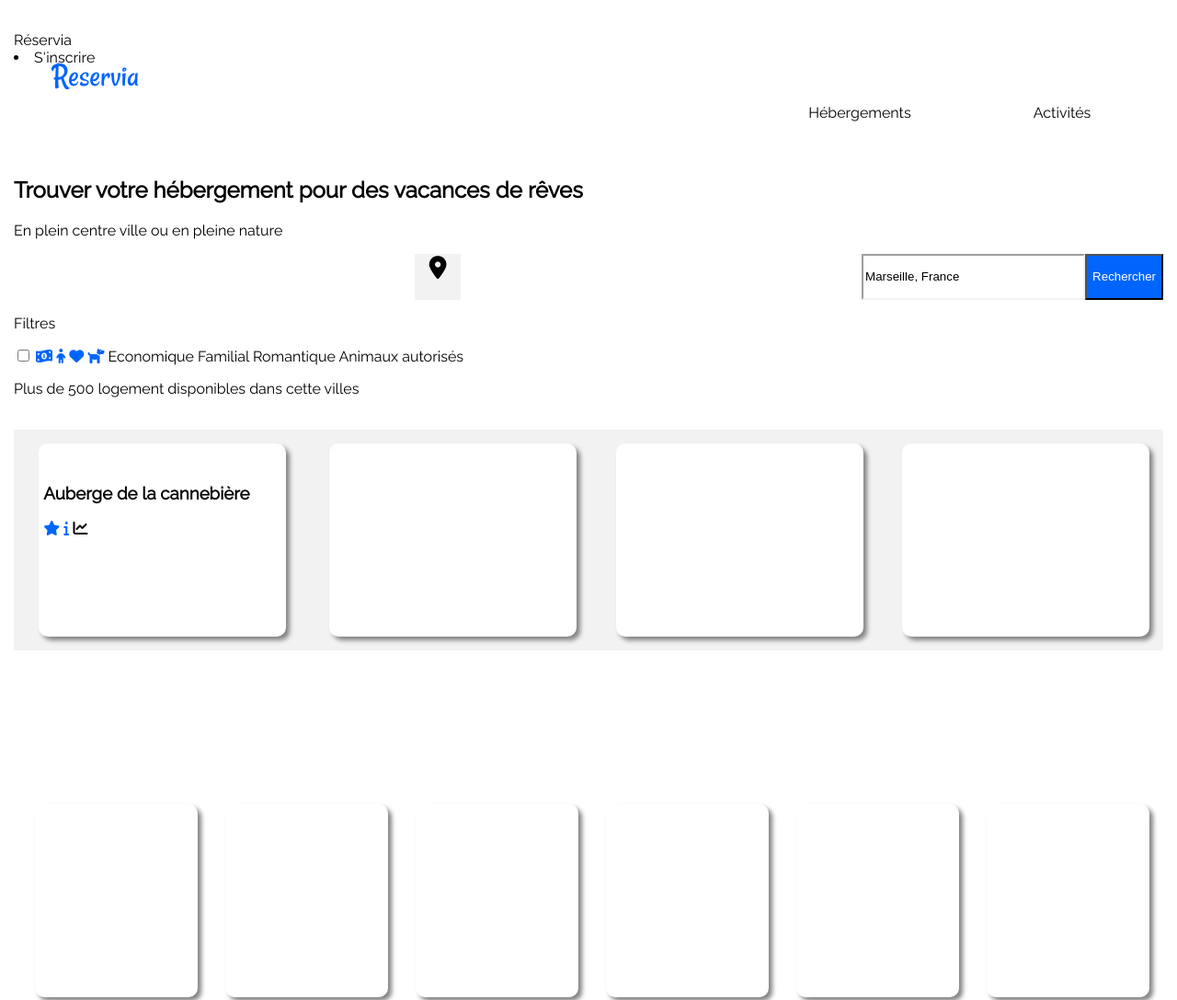
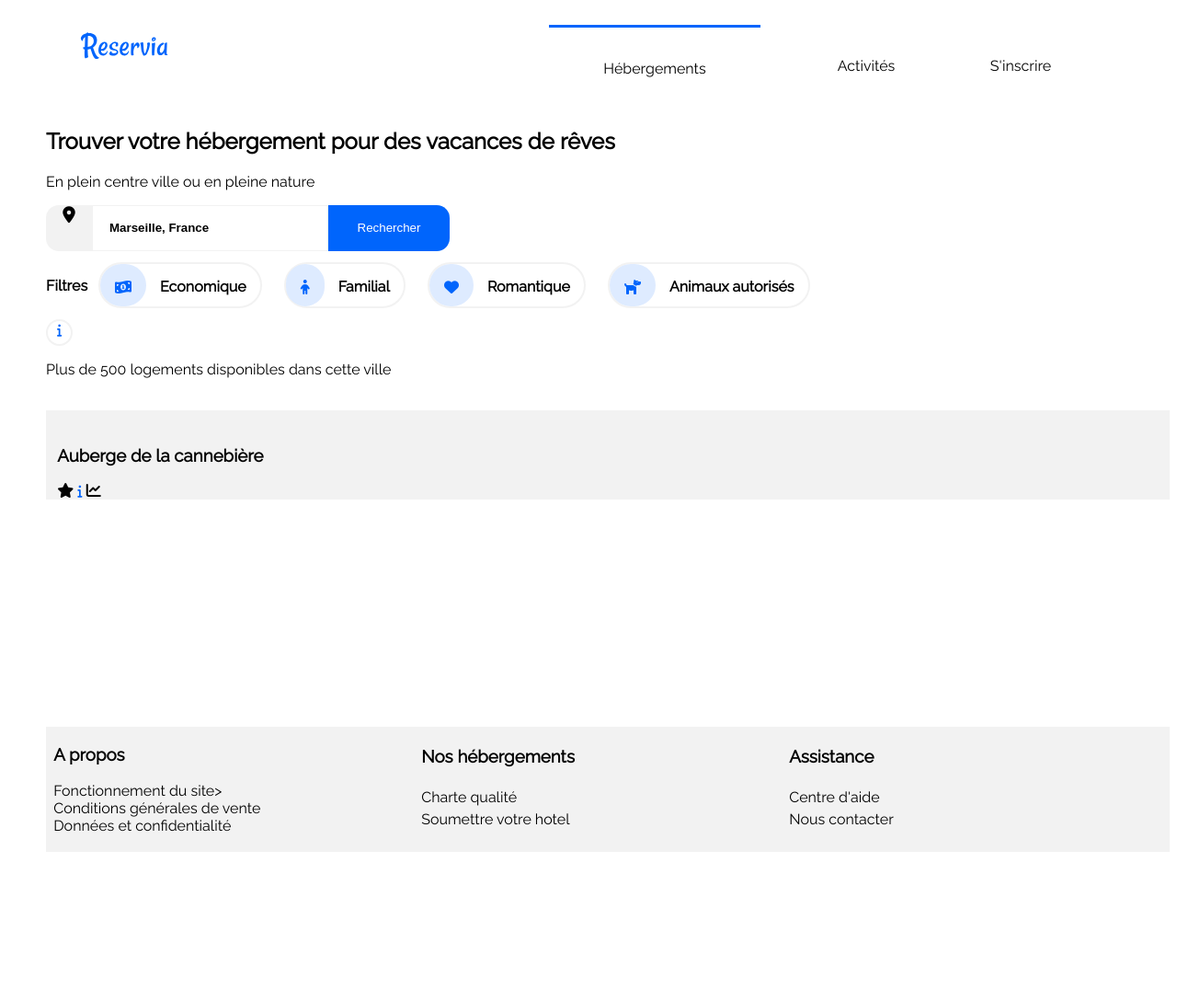
Before and after one commit to nicolas-derobert/NicolasDerobert_2_21052021, a plain HTML site: page index.html in a window 1280 px wide. Shown: the top 1087 px of the page at 92% size. After the commit the page ends 934 px from the top, so only its background shows below. Drawn offline with Linux system fonts and the light colour scheme.

Commit message:
Header ok

```diff
--- a/fichier-css.css
+++ b/fichier-css.css
@@ -2,57 +2,74 @@
 
 html {
   font-family: "Raleway", sans-serif;
+  font-size: 16px;
 }
 body {
   /* background-color: #DEEBFF; */
-  margin:15px;
+  margin-left: 50px;
+  padding: 0px;
 }
 header {
-
+  margin-top: 0px;
+  padding-top: 0px;
+  top:0px;
 }
-
-#article-logo-et-nav nav{
-    display: flex;
-    justify-content: flex-end;
-}
-
 footer {
   background-color: #f2f2f2;
   display: flex;
 }
-#section-apropos, #section-hebergement, #section-assistance{
+/* Tous les éléments nav ok  */
+#nav-area {
   display: flex;
-  flex-direction: column;
-  width: 400px;
-  justify-content: space-around;
+  justify-content: flex-end;
+  margin-left: 5px;
+}
+#nav-area nav {
+  top:0px;
+  display: flex;
+  justify-content: flex-end;
+  margin-right: 215px;
+}
+#nav-area nav ul {
+  display: flex;
+   margin: 0px;
+  flex-direction: row;
+  justify-content: flex-end;
+}
+#nav-area nav ul li {
+  width: 160px;
+  text-align: center;
+  list-style-type: none;
+  padding: 35px;
+}
+#logo-reservia {
+  margin-left: 55px;
+  position: absolute;
+  left: 55px;
+  width: 160px;
+  text-align: center;
+  margin: auto;
 }
 
-#logo-reservia{
-    position: absolute;
-    top:60px;
-    left:55px;
+#lien-sinscrire {
+  position: absolute;
+  right: 55px;
+  width: 160px;
+  text-align: center;
+  margin: auto;
+  padding: 35px;
+}
+#lien-hebergement {
+  border-top: solid;
+  border-color: #0065fc;
 }
 
-nav ul {
+/* #nav-area{
   display: flex;
-  list-style-type: none;
-  height: 100px;
-  margin: 0px;;
-  align-items: stretch;
-}
-nav ul li{
-margin: auto;
-width:150px;
-text-align: center;
-padding: 35px;
-}
+  justify-content: flex-end;
+} */
 
-nav ul li:active{
-    border-top: solid ;
-    border-color: #0065fc;
-}
 p {
-
   /* color: #0065FC;
     color: #DEEBFF ;
     color: #F2F2F2; */
@@ -62,46 +79,13 @@ a {
   text-decoration: none;
 }
 
-#zonerecherche{
-  display: flex;
-  justify-content: flex-start;
-  align-items: stretch;
-  height: 50px;
-}
-#saisie-lieu{
-  border-color: #f2f2f2;
-width: 235px;
-}
-#zonerecherche #recherchelieu{
- border-color: #0065fc;
-   width: 220px;
-  }
-
-#label-avec-logo{
-margin: auto;
-height: 50px;
-width: 50px;
-background-color: #f2f2f2;
-border-radius: 10px,0px,0px,10px;
-align-items: stretch;
-}
-#label-avec-logo div{
-text-align: center;
-width: 50px;
-font-size: 25px;
-display: block;
-
-}
 h1 {
 }
 h2 {
 }
 article {
-
-
 }
 section {
-
 }
 /* Zone paramétrage des arcticles avec vignette
 TODO : optimiser selection des éléments
@@ -112,19 +96,83 @@ article.article-activite :nth-child(5) {
 }
 article.article-activite :nth-child(6) {
 }
-.fa-search{
-    display:none;
+/* Ensemble des classes */
+.fa-search {
+  display: none;
+  flex-direction: row;
+}
+.filtre-container {
+  display: flex;
+  height: 50px;
+  margin: 12px 0px;
+  font-weight: bold;
+}
+.bouton-container {
+  border-color: #f2f2f2;
+  border-radius: 25px;
+  border-style: solid;
+  border-width: 2px;
+  display: flex;
+  margin: 0px 12px;
+  z-index: 1;
+}
+.bouton-box-logo {
+  background-color: #deebff;
+  color: #0065fc;
+  border-radius: 10px;
+  border-color: #deebff;
+  border-radius: 25px;
+  border-style: solid;
+  border-width: 2px;
+  padding: 14px;
+  z-index: 2;
+}
+.bouton-box-logo:hover {
+  background-color: #cfdcf0;
+  border-color: #0065fc;
+  border-width: 3px;
 }
 
-.fa-star,
+.bouton-box-text {
+  padding: 15px;
+}
+/* .fa-star,
 .fa-dog,
 .fa-money-bill-wave-alt,
 .fa-heart,
 .fa-child,
 .fa-info {
   color: #0065fc;
+} */
+
+
+
 }
-.fa-map-marker-alt, .fa-chart-line {
+#zone-info{
+  display: flex;
+  justify-content: start;
+  align-items: center;
+  height: 25px;
+ }
+#info {
+  border-radius: 20px;
+  border-style: solid;
+  border-width: 2px;
+  border-color: #f2f2f2;
+  text-align: center;
+  width: 25px;
+  height: 25px;
+   }
+.fa-info {
+  color: #0065fc;
+  font-size: 14px;
+  margin: auto;
+  text-align: center;
+}
+
+
+.fa-map-marker-alt,
+.fa-chart-line {
   color: #000000;
 }
 .stargrey {
@@ -133,19 +181,67 @@ article.article-activite :nth-child(6) {
 .logo-bouton {
   background-color: #deebff;
 }
-.bouton {
+
+.label-avec-logo {
+  background-color: #f2f2f2;
+}
+/* Ensemble des id */
+
+#section-apropos,
+#section-hebergement,
+#section-assistance {
+  display: flex;
+  flex-direction: column;
+  width: 400px;
+  justify-content: space-around;
+}
+
+/* Zone de recherche de lieu */
+#zonerecherche {
+  display: flex;
+  height: 50px;
+  }
+  #saisie-lieu {
+    border-color: #f2f2f2;
+    border-width: 1px;
+    border-style: solid;
+    width: 235px;
+    font-weight: bold;
+    padding-left: 18px;
+   }
+  .fa-map-marker-alt {
+    height: 50px;
+    margin: auto;
+    text-align: center;
+  }
+#label-avec-logo {
+  height: 50px;
+  background-color: #f2f2f2;
+  border-color: #f2f2f2;
+  border-radius: 14px 0px 0px 14px;
+}
+#label-avec-logo div {
+  text-align: center;
+  margin: auto;
+  width: 50px;
+  font-size: 18px;
+  display: block;
+  border-width: 1px;
+}
+
+#recherche-lieu {
+  border-color: #0065fc;
+  width: 132px;
+  border-radius: 0px 14px 14px 0px;
+  border-style: none;
   background-color: #0065fc;
   color: #ffffff;
-}
-.label-avec-logo {
-  background-color: #f2f2f2;
 }
 
 #article-hebergement {
   display: flex;
   background-color: #f2f2f2;
   padding: 50px, 15px;
-
 }
 #article-hebergement section {
   margin: 15px;
--- a/index.html
+++ b/index.html
@@ -14,28 +14,26 @@
        <!-- Header -->
 
     <header>
-      <div> Réservia
-          <a href="index.html" id="logo-reservia">
-            <img src="images/logo/Reservia.svg" alt="Réservia"/>
+      <section id="nav-area">
+
+        <div id="logo-reservia">
+          <a href="index.html">
+            <img src="images/logo/Reservia.svg" alt="Réservia" />
           </a>
         </div>
-      <div id="article-logo-et-nav">
+        <div id="lien-sinscrire"><a href="#">S'inscrire</a></div>
         <!-- Titre Reservia -->
-        <li><a href="#" id="lien-sinscrire">S'inscrire</a></li>
         <nav>
           <ul>
-
-            <li>
-              <a href="#article-hebergement" id="lien-hebergement"
-                >Hébergements</a
-              >
+            <li id="lien-hebergement">
+              <a href="#article-hebergement">Hébergements</a>
             </li>
-            <li>
-              <a href="#article-activite" id="lien-activite">Activités</a>
+            <li id="lien-activite">
+              <a href="#article-activite">Activités</a>
             </li>
           </ul>
         </nav>
-      </div>
+      </section>
       <!-- Article leitmotiv -->
       <section>
         <h2>Trouver votre hébergement pour des vacances de rêves</h2>
@@ -46,7 +44,7 @@
         <!--Logo localisation  -->
         <section id="zonerecherche">
           <label for="saisie-lieu" id="label-avec-logo">
-          <div> <i class="fas fa-map-marker-alt"></i></div>
+            <div><i class="fas fa-map-marker-alt"></i></div>
           </label>
           <input
             type="text"
@@ -54,29 +52,50 @@
             id="saisie-lieu"
             value="Marseille, France"
           />
-        <input id="recherche-lieu" class="bouton"type="submit" value="Rechercher" />
+          <input id="recherche-lieu" type="submit" value="Rechercher" />
           <i class="fas fa-search"></i>
         </section>
+
+        <div class="filtre-container">
           <p>Filtres</p>
-        <label class="switch">
-          <input type="checkbox" />
-          <span class="glissiere round"></span>
-        </label>
+          <div class="bouton-container">
+            <div class="bouton-box-logo">
               <i class="fas fa-money-bill-wave-alt"></i>
+            </div>
+            <div class="bouton-box-text">Economique</div>
+          </div>
+          <div class="bouton-container">
+            <div class="bouton-box-logo">
               <i class="fas fa-child"></i>
+            </div>
+            <div class="bouton-box-text">Familial</div>
+          </div>
+          <div class="bouton-container">
+            <div class="bouton-box-logo">
               <i class="fas fa-heart"></i>
+            </div>
+            <div class="bouton-box-text">Romantique</div>
+          </div>
+          <div class="bouton-container">
+            <div class="bouton-box-logo">
               <i class="fas fa-dog"></i>
-
-        Economique Familial Romantique Animaux autorisés
-        <!-- Logo i -->
-        <p>Plus de 500 logement disponibles dans cette villes</p>
+            </div>
+            <div class="bouton-box-text">Animaux autorisés</div>
+          </div>
+        </div>
+      <div id="zone-info">
+        <div id="info">
+          <i class="fas fa-info"></i>
+        </div>
+        <p>Plus de 500 logements disponibles dans cette ville</p>
+      </div>
       </form>
     </header>
     <main>
 
-      <article id="article-hebergement">
+      <section id="article-hebergement">
 
-        <section id="hebergement-bloc1">
+        <article id="hebergement-bloc1">
           <a href="">
             <img src="" alt="" />
             <h3>Auberge de la cannebière</h3>
@@ -87,38 +106,37 @@
             <i class="fas fa-chart-line"></i>
           </a>
 
-        </section>
+        </article>
 
-        <section id="hebergement-bloc2">   </section>
+        <article id="hebergement-bloc2">   </article>
 
 
-        <section id="hebergement-bloc3">   </section>
+        <article id="hebergement-bloc3">   </article>
 
 
-        <section id="hebergement-bloc4">   </section>
-      </article>
+        <article id="hebergement-bloc4">   </article>
+      </section>
       <aside id="aside-hebergement-populaire">
 
-        <section id="hebergement-plus-populaire-bloc1">   </section>
+        <article id="hebergement-plus-populaire-bloc1">   </article>
 
-        <section id="hebergement-plus-populaire-bloc2">   </section>
+        <article id="hebergement-plus-populaire-bloc2">   </article>
 
 
-        <section id="hebergement-plus-populaire-bloc3">   </section>
+        <article id="hebergement-plus-populaire-bloc3">   </article>
 
 
-        <section id="hebergement-plus-populaire-bloc4">   </section>
+        <article id="hebergement-plus-populaire-bloc4">   </article>
       </aside>
-      <article id="article-activite">
+      <section id="article-activite">
 
-        <section id="activite-bloc1">   </section>
-        <section id="activite-bloc2">   </section>
-        <section id="activite-bloc3">   </section>
-        <section id="activite-bloc4">   </section>
-        <section id="activite-bloc5">   </section>
-        <section id="activite-bloc6">   </section>
-      </article>
-
+        <article id="activite-bloc1">   </article>
+        <article id="activite-bloc2">   </article>
+        <article id="activite-bloc3">   </article>
+        <article id="activite-bloc4">   </article>
+        <article id="activite-bloc5">   </article>
+        <article id="activite-bloc6">   </article>
+      </section>
 
       <!-- Section 7 Gammes de prix  -->
 
```
Lines whose indentation alone changed are shown as unchanged.
